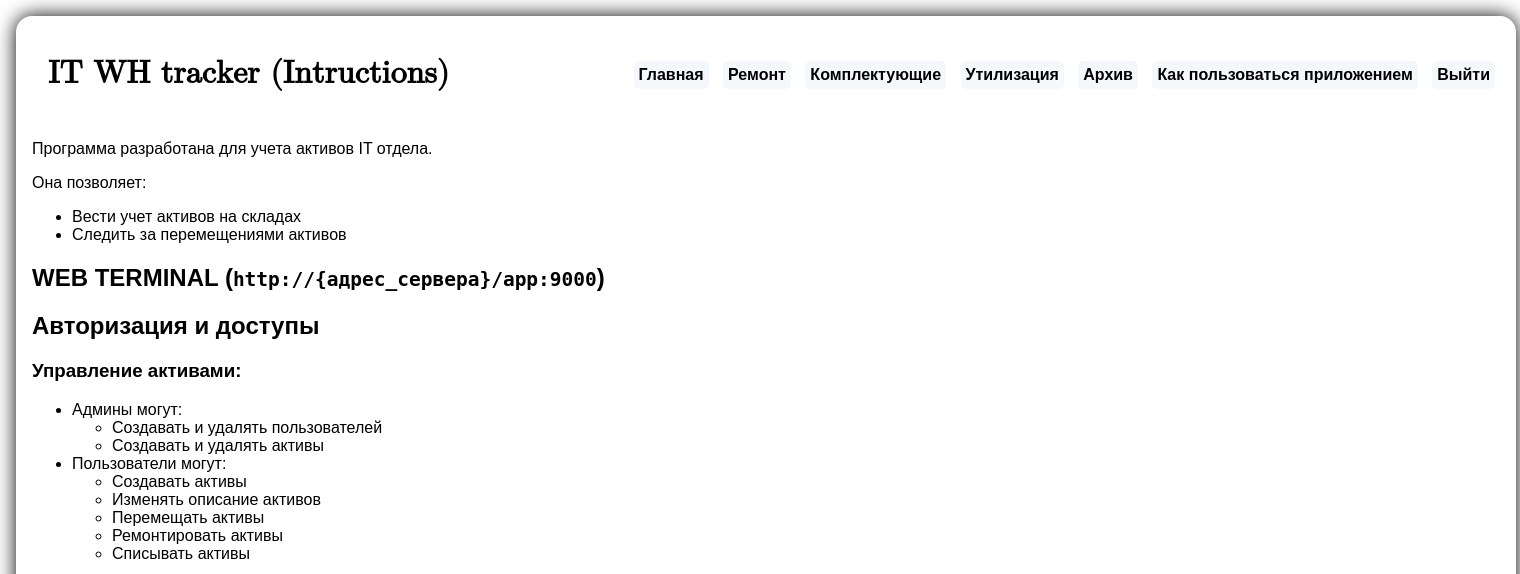
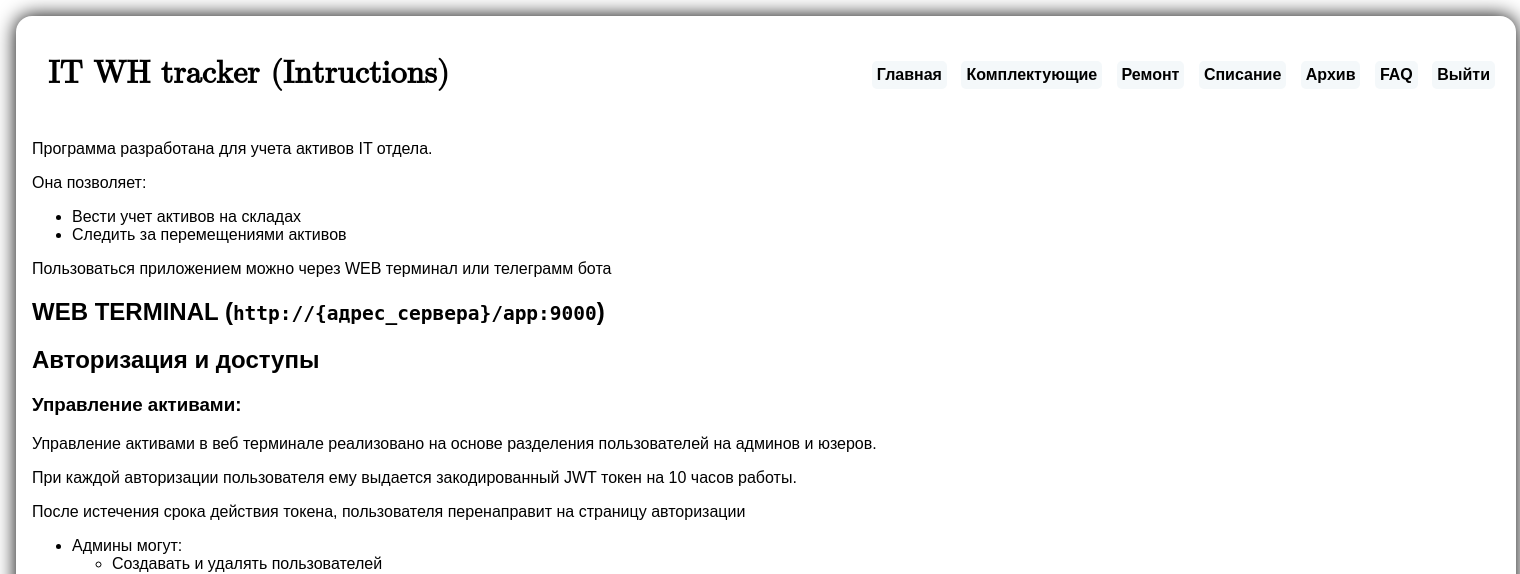
Before and after one commit to MelNikVl/RC_WH_NEW, a FastAPI app: template app/templates/instructions.html in a window 1520 px wide. Shown: the top 574 px of the page. Run offline with FastAPI, Linux system fonts and the light colour scheme; the template is opened without the code that fills it: most values are stand-ins (such as "Sample title", 1, 10 or a date in 2020).

Commit message:
небольшие изменения

```diff
--- a/app/templates/admins_page.html
+++ b/app/templates/admins_page.html
@@ -20,11 +20,11 @@
 
         <div class="button_exit">
             <a href="/app?t={{ data.token }}" class="menu_arc">Главная</a>
+            <a href="/accessories?t={{ data.token }}" class="menu_arc">Комплектующие</a>
             <a href="/app/repairs_page?t={{ data.token }}" class="menu_arc">Ремонт</a>
-            <a href="/accessories?t={{ data.token }}" class="menu_arc">Комплектующие</a>
-            <a href="/app/trash_page?t={{ data.token }}" class="menu_arc">Утилизация</a>
+            <a href="/app/trash_page?t={{ data.token }}" class="menu_arc">Списание</a>
             <a href="/geolocation/archive_trash_page?t={{ data.token }}" class="menu_arc">Архив</a>
-            <a href="/app/instructions?t={{ data.token }}" class="menu_arc">Как пользоваться приложением</a>
+            <a href="/app/instructions?t={{ data.token }}" class="menu_arc">FAQ</a>
             <a href="/app/auth" class="menu_arc other_buttons">Выйти</a>
         </div>
     <div class="clear"></div>
--- a/app/templates/archive_trash_page.html
+++ b/app/templates/archive_trash_page.html
@@ -21,11 +21,11 @@
 
         <div class="button_exit">
             <a href="/app?t={{ data.token }}" class="menu_arc">Главная</a>
+            <a href="/accessories?t={{ data.token }}" class="menu_arc">Комплектующие</a>
             <a href="/app/repairs_page?t={{ data.token }}" class="menu_arc">Ремонт</a>
-            <a href="/accessories?t={{ data.token }}" class="menu_arc">Комплектующие</a>
-            <a href="/app/trash_page?t={{ data.token }}" class="menu_arc">Утилизация</a>
+            <a href="/app/trash_page?t={{ data.token }}" class="menu_arc">Списание</a>
             <a href="/geolocation/archive_trash_page?t={{ data.token }}" class="menu_arc">Архив</a>
-            <a href="/app/instructions?t={{ data.token }}" class="menu_arc">Как пользоваться приложением</a>
+            <a href="/app/instructions?t={{ data.token }}" class="menu_arc">FAQ</a>
             <a href="/app/auth" class="menu_arc other_buttons">Выйти</a>
         </div>
         <div class="clear"></div>
--- a/app/templates/instructions.html
+++ b/app/templates/instructions.html
@@ -20,11 +20,11 @@
 
     <div class="button_exit">
         <a href="/app?t={{ data.token }}" class="menu_arc">Главная</a>
+        <a href="/accessories?t={{ data.token }}" class="menu_arc">Комплектующие</a>
         <a href="/app/repairs_page?t={{ data.token }}" class="menu_arc">Ремонт</a>
-        <a href="/accessories?t={{ data.token }}" class="menu_arc">Комплектующие</a>
-        <a href="/app/trash_page?t={{ data.token }}" class="menu_arc">Утилизация</a>
+        <a href="/app/trash_page?t={{ data.token }}" class="menu_arc">Списание</a>
         <a href="/geolocation/archive_trash_page?t={{ data.token }}" class="menu_arc">Архив</a>
-        <a href="/app/instructions?t={{ data.token }}" class="menu_arc">Как пользоваться приложением</a>
+        <a href="/app/instructions?t={{ data.token }}" class="menu_arc">FAQ</a>
         <a href="/app/auth" class="menu_arc other_buttons">Выйти</a>
     </div>
 
@@ -36,12 +36,16 @@
       <li>Вести учет активов на складах</li>
       <li>Следить за перемещениями активов</li>
     </ul>
+    <p>Пользоваться приложением можно через WEB терминал или телеграмм бота</p>
 
     <h2>WEB TERMINAL (<code>http://{адрес_сервера}/app:9000</code>)</h2>
 
         <h2>Авторизация и доступы</h2>
 
     <h3>Управление активами:</h3>
+        <p>Управление активами в веб терминале реализовано на основе разделения пользователей на админов и юзеров.</p>
+        <p>При каждой авторизации пользователя ему выдается закодированный JWT токен на 10 часов работы.</p>
+        <p>После истечения срока действия токена, пользователя перенаправит на страницу авторизации</p>
     <ul>
         <li>Админы могут:
             <ul>
@@ -60,8 +64,6 @@
         </li>
     </ul>
         <img  width="800" height="500" src="../static/instructions_files/auth.gif" alt="Описание картинки">
-    <p>При каждой авторизации пользователя ему выдается закодированный JWT токен на 10 часов работы.
-    Валидность JWT токена проверяется раз в 5 секунд. Как только токен истекает, пользователя выкидывает обратно на страницу авторизации.</p>
 
 
         <h3>Работа с активами</h3>
--- a/app/templates/logs.html
+++ b/app/templates/logs.html
@@ -17,11 +17,11 @@
     <div class="title_1">IT warehouse tracker (LOGS)</div>
     <div class="button_exit">
             <a href="/app?t={{ data.token }}" class="menu_arc">Главная</a>
+            <a href="/accessories?t={{ data.token }}" class="menu_arc">Комплектующие</a>
             <a href="/app/repairs_page?t={{ data.token }}" class="menu_arc">Ремонт</a>
-            <a href="/accessories?t={{ data.token }}" class="menu_arc">Комплектующие</a>
-            <a href="/app/trash_page?t={{ data.token }}" class="menu_arc">Утилизация</a>
+            <a href="/app/trash_page?t={{ data.token }}" class="menu_arc">Списание</a>
             <a href="/geolocation/archive_trash_page?t={{ data.token }}" class="menu_arc">Архив</a>
-            <a href="/app/instructions?t={{ data.token }}" class="menu_arc">Как пользоваться приложением</a>
+            <a href="/app/instructions?t={{ data.token }}" class="menu_arc">FAQ</a>
             <a href="/app/auth" class="menu_arc other_buttons">Выйти</a>
         </div>
     <div class="clear"></div>
--- a/app/templates/one_material.html
+++ b/app/templates/one_material.html
@@ -19,11 +19,11 @@
     <div class="title_1">IT warehouse tracker (Asset card)</div>
     <div class="button_exit">
             <a href="/app?t={{ data.token }}" class="menu_arc">Главная</a>
+            <a href="/accessories?t={{ data.token }}" class="menu_arc">Комплектующие</a>
             <a href="/app/repairs_page?t={{ data.token }}" class="menu_arc">Ремонт</a>
-            <a href="/accessories?t={{ data.token }}" class="menu_arc">Комплектующие</a>
-            <a href="/app/trash_page?t={{ data.token }}" class="menu_arc">Утилизация</a>
+            <a href="/app/trash_page?t={{ data.token }}" class="menu_arc">Списание</a>
             <a href="/geolocation/archive_trash_page?t={{ data.token }}" class="menu_arc">Архив</a>
-            <a href="/app/instructions?t={{ data.token }}" class="menu_arc">Как пользоваться приложением</a>
+            <a href="/app/instructions?t={{ data.token }}" class="menu_arc">FAQ</a>
             <a href="/app/auth" class="menu_arc other_buttons">Выйти</a>
         </div>
     <div class="clear"></div>
--- a/app/templates/repair_page.html
+++ b/app/templates/repair_page.html
@@ -24,11 +24,11 @@
 
     <div class="button_exit">
             <a href="/app?t={{ data.token }}" class="menu_arc">Главная</a>
+            <a href="/accessories?t={{ data.token }}" class="menu_arc">Комплектующие</a>
             <a href="/app/repairs_page?t={{ data.token }}" class="menu_arc">Ремонт</a>
-            <a href="/accessories?t={{ data.token }}" class="menu_arc">Комплектующие</a>
-            <a href="/app/trash_page?t={{ data.token }}" class="menu_arc">Утилизация</a>
+            <a href="/app/trash_page?t={{ data.token }}" class="menu_arc">Списание</a>
             <a href="/geolocation/archive_trash_page?t={{ data.token }}" class="menu_arc">Архив</a>
-            <a href="/app/instructions?t={{ data.token }}" class="menu_arc">Как пользоваться приложением</a>
+            <a href="/app/instructions?t={{ data.token }}" class="menu_arc">FAQ</a>
             <a href="/app/auth" class="menu_arc other_buttons">Выйти</a>
         </div>
     <div class="clear"></div>
--- a/app/templates/table.html
+++ b/app/templates/table.html
@@ -19,11 +19,11 @@
         <div class="title_1">IT warehouse tracker</div>
             <div class="button_exit">
             <a href="/app?t={{ data.token }}" class="menu_arc">Главная</a>
+            <a href="/accessories?t={{ data.token }}" class="menu_arc">Комплектующие</a>
             <a href="/app/repairs_page?t={{ data.token }}" class="menu_arc">Ремонт</a>
-            <a href="/accessories?t={{ data.token }}" class="menu_arc">Комплектующие</a>
-            <a href="/app/trash_page?t={{ data.token }}" class="menu_arc">Утилизация</a>
+            <a href="/app/trash_page?t={{ data.token }}" class="menu_arc">Списание</a>
             <a href="/geolocation/archive_trash_page?t={{ data.token }}" class="menu_arc">Архив</a>
-            <a href="/app/instructions?t={{ data.token }}" class="menu_arc">Как пользоваться приложением</a>
+            <a href="/app/instructions?t={{ data.token }}" class="menu_arc">FAQ</a>
             <a href="/app/auth" class="menu_arc other_buttons">Выйти</a>
         </div>
             <div class="clear"></div>
```
Also changed, not shown: app/templates/accessories_page.html (+6 -6 lines), app/templates/trash_page.html (+8 -8 lines).
